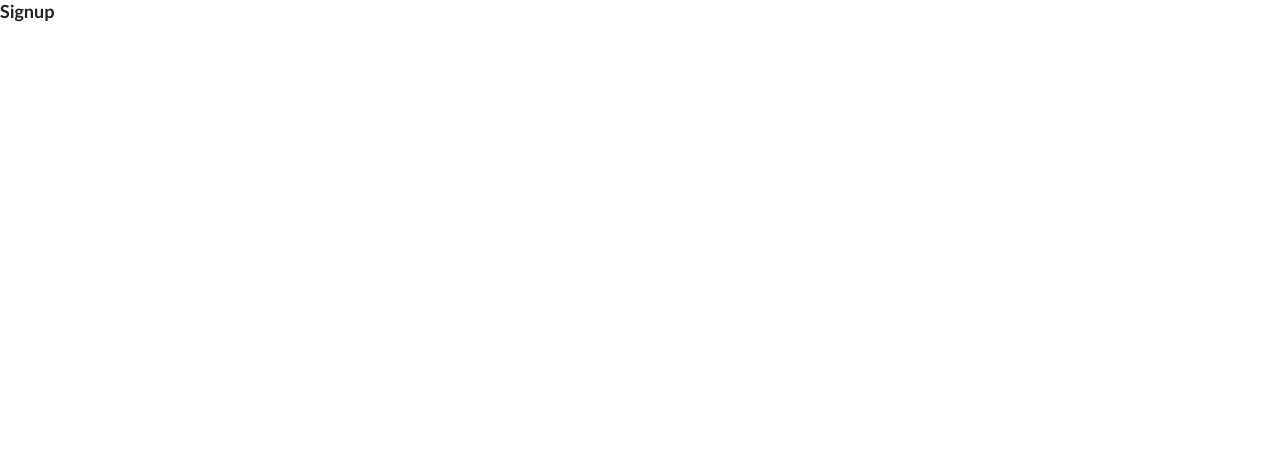
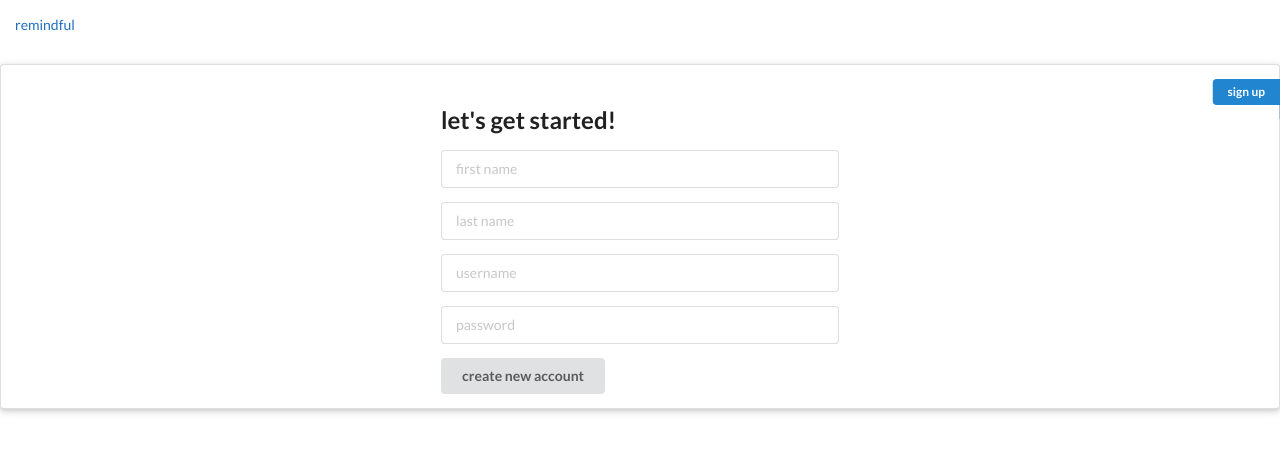
Before and after one commit to thecodeplanner/remindful-frontend, a React (Create React App) app: page /signup in a window 1280 px wide. Shown: the top 452 px of the page. Built offline with nearby package versions, Linux system fonts and the light colour scheme.

Commit message:
fixed login and sign up page

```diff
--- a/src/CalendarPage.js
+++ b/src/CalendarPage.js
@@ -7,7 +7,7 @@ function CalendarPage({ days, currentUser }) {
     const [date, setDate] = useState(new Date())
     const [showForm, setShowForm] = useState(false)
 
-    const today = format(date, 'iiii, MMMM do')
+    const today = format(date, 'iiii, MMMM do, yyyy')
 
     // console.log(chosenDay)
 
@@ -28,7 +28,7 @@ function CalendarPage({ days, currentUser }) {
 
 
     return (
-        <div>
+        <div className='ui raised segment'>
             <div>
                 <h1> {today} </h1>
 
--- a/src/DayCard.js
+++ b/src/DayCard.js
@@ -37,7 +37,7 @@ function DayCard({day, onDelete}) {
 
     return (
 
-        <div className='day-card card' style={{backgroundColor: '#fefdca'}}>
+        <div className='card' id='day-card' style={{backgroundColor: '#fefdca'}}>
             <span onClick={handleDate}>
                 {day.date}
             </span>
--- a/src/EditDay.js
+++ b/src/EditDay.js
@@ -22,7 +22,9 @@ function EditDay({dayEntry, id, onUpdateEntry}) {
       }
 
     return (
-        <form className="edit-entry" onSubmit={handleFormSubmit}>
+        <div className='ui form'>
+            <form className="fields" onSubmit={handleFormSubmit}>
+            <div className='field'>
             <input
                 type="text"
                 name="entry"
@@ -30,8 +32,14 @@ function EditDay({dayEntry, id, onUpdateEntry}) {
                 value={entry}
                 onChange={(e) => setEntry(e.target.value)}
             />
-            <input type="submit" value="update" />
-    </form>
+            </div>
+            <input className='ui button' type="submit" value="update" />
+            </form>
+
+
+
+        </div>
+
     )
 }
 
--- a/src/Login.js
+++ b/src/Login.js
@@ -1,8 +1,8 @@
-import React, {useState} from "react"
+import React, { useState } from "react"
 import { useHistory } from "react-router-dom"
 
 
-function Login({setCurrentUser}) {
+function Login({ setCurrentUser }) {
     const [username, setUsername] = useState("");
     const [password, setPassword] = useState("");
     const history = useHistory()
@@ -14,40 +14,64 @@ function Login({setCurrentUser}) {
         })
             .then((res) => res.json())
             .then(setCurrentUser)
-        return(
+        return (
             history.push('/calendar')
         )
     }
 
-    return(
-    <div>
+    return (
+        <div className='ui raised segment centered' >
+            <a class="ui blue right ribbon label">login</a>
+            <div className='ui three column centered grid'>
+                <div className='column'>
+
+                    <h2>welcome back!</h2>
+                    <div className='ui form'>
                         <form className="login-form" onSubmit={handleSubmit}>
-            <h2>Login</h2>
-            <label htmlFor="username">username</label>
-            <br></br>
+                            <div className='field'>
                                 <input
                                     type="text"
-            // id="username"
-            // autoComplete="off"
+                                    placeholder="username"
                                     value={username}
                                     onChange={(e) => setUsername(e.target.value)}
                                 />
-            <br></br>
-            <br></br>
-            <label htmlFor="password">password</label>
-            <br></br>
+                            </div>
+
+
+                            <div className='field'>
                                 <input
                                     type="password"
+                                    placeholder="password"
                                     id="password"
                                     value={password}
                                     onChange={(e) => setPassword(e.target.value)}
                                 // autoComplete="current-password"
                                 />
-            <br></br>
-            <br></br>
-            <input className="button" type="submit" value="login" />
+                            </div>
+
+                            <input className="ui button" type="submit" value="login" />
                         </form>
+
+
+
+
+
+
                     </div>
+
+
+
+
+
+                </div>
+
+
+
+            </div>
+
+
+        </div>
+
 
     )
 }
--- a/src/Navbar.js
+++ b/src/Navbar.js
@@ -26,7 +26,10 @@ function Navbar({ currentUser, setCurrentUser }) {
                         <li>profile</li>
                     </NavLink>
                     <li onClick={handleLogout}>logout</li>
-                </> : null
+                </> :
+                    <NavLink to="/">
+                    <li> remindful </li>
+                    </NavLink>
             }
 
             {/* need logout button */}
--- a/src/SelfcareForm.js
+++ b/src/SelfcareForm.js
@@ -34,7 +34,7 @@ function SelfcareForm({dayId, setAllSelfcare}) {
                 <div className='field'>
                     <input
                     type="text"
-                    placeholder='reminder to care for yourself!'
+                    placeholder='be mindful of balance'
                     value={description}
                     onChange={(e) => setDescription(e.target.value)}
                     />
--- a/src/Signup.js
+++ b/src/Signup.js
@@ -1,11 +1,93 @@
-import React from "react"
+import React, { useState } from "react"
+import { useHistory } from "react-router-dom"
 
 function Signup({setCurrentUser}) {
+    const [firstName, setFirstName] = useState("")
+    const [lastName, setLastName] = useState("")
+    const [username, setUsername] = useState("");
+    const [password, setPassword] = useState("");
+    const history = useHistory()
+
+    function handleSubmit(e) {
+        e.preventDefault()
+        fetch('http://localhost:3000/signup', {
+            method: "POST",
+        })
+            .then((res) => res.json())
+            .then(setCurrentUser)
+        return (
+            history.push('/calendar')
+        )
+    }
 
     return(
-        <div>
-            <h3>Signup</h3>
+        <div className='ui raised segment centered' >
+            <a class="ui blue right ribbon label">sign up</a>
+            <div className='ui three column centered grid'>
+                <div className='column'>
+
+                    <h2>let's get started!</h2>
+                    <div className='ui form'>
+                        <form className="login-form" onSubmit={handleSubmit}>
+                        <div className='field'>
+                                <input
+                                    type="text"
+                                    placeholder="first name"
+                                    value={firstName}
+                                    onChange={(e) => setFirstName(e.target.value)}
+                                />
+                            </div>
+                            <div className='field'>
+                                <input
+                                    type="text"
+                                    placeholder="last name"
+                                    value={lastName}
+                                    onChange={(e) => setLastName(e.target.value)}
+                                />
+                            </div>
+                            <div className='field'>
+                                <input
+                                    type="text"
+                                    placeholder="username"
+                                    value={username}
+                                    onChange={(e) => setUsername(e.target.value)}
+                                />
+                            </div>
+
+
+                            <div className='field'>
+                                <input
+                                    type="password"
+                                    placeholder="password"
+                                    id="password"
+                                    value={password}
+                                    onChange={(e) => setPassword(e.target.value)}
+                                />
+                            </div>
+
+                            <input className="ui button" type="submit" value="create new account" />
+                        </form>
+
+
+
+
+
+
+                    </div>
+
+
+
+
+
+                </div>
+
+
+
+            </div>
+
+
         </div>
+
 
     )
 }
--- a/src/index.css
+++ b/src/index.css
@@ -169,7 +169,7 @@ code {
 /* Main Page Layout */
 
 
-
+/* clear background for button */
 .clear-button {
   padding: 0.1rem 0.2rem;
   border-radius: 5px;
@@ -180,19 +180,18 @@ code {
   color: #919394;
 }
 
-div .actions {
-  /* display: inline-block; */
+/* div .actions {
+
   position: relative;
   top: 0;
   transform: translateY(-50%);
   left: 15rem;
-  /* float: right; */
   display: none;
 }
 
 div:hover .actions {
   display: block;
-}
+} */
 
 .update-water {
   padding: 0.1rem 0.2rem;
@@ -204,8 +203,9 @@ div:hover .actions {
   color: #a9d4ff;
 }
 
-.day-card {
+#day-card {
   cursor: pointer;
+  /* height: 300px; */
 }
 
 
```
Also changed, not shown: src/DayDetails.js (+5 -5 lines), 1 other file (tests, documents, lock files or other folders). Lines whose indentation alone changed are shown as unchanged.
